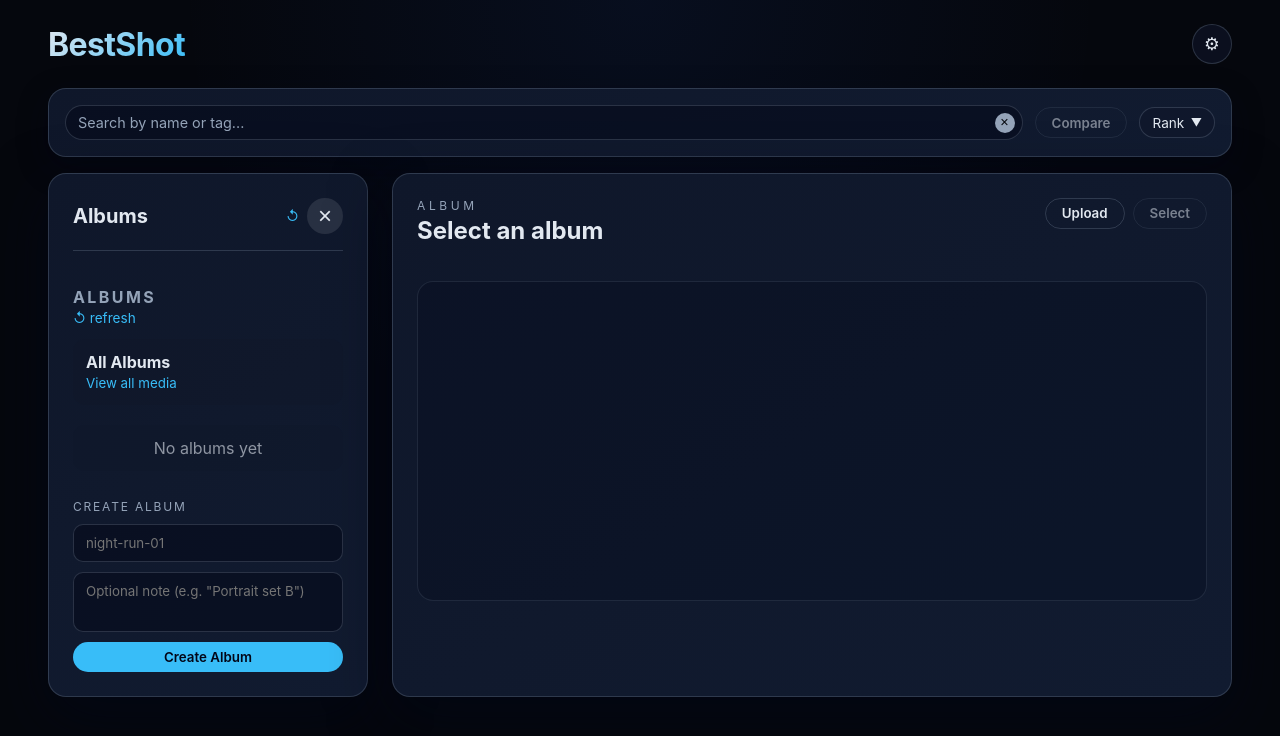
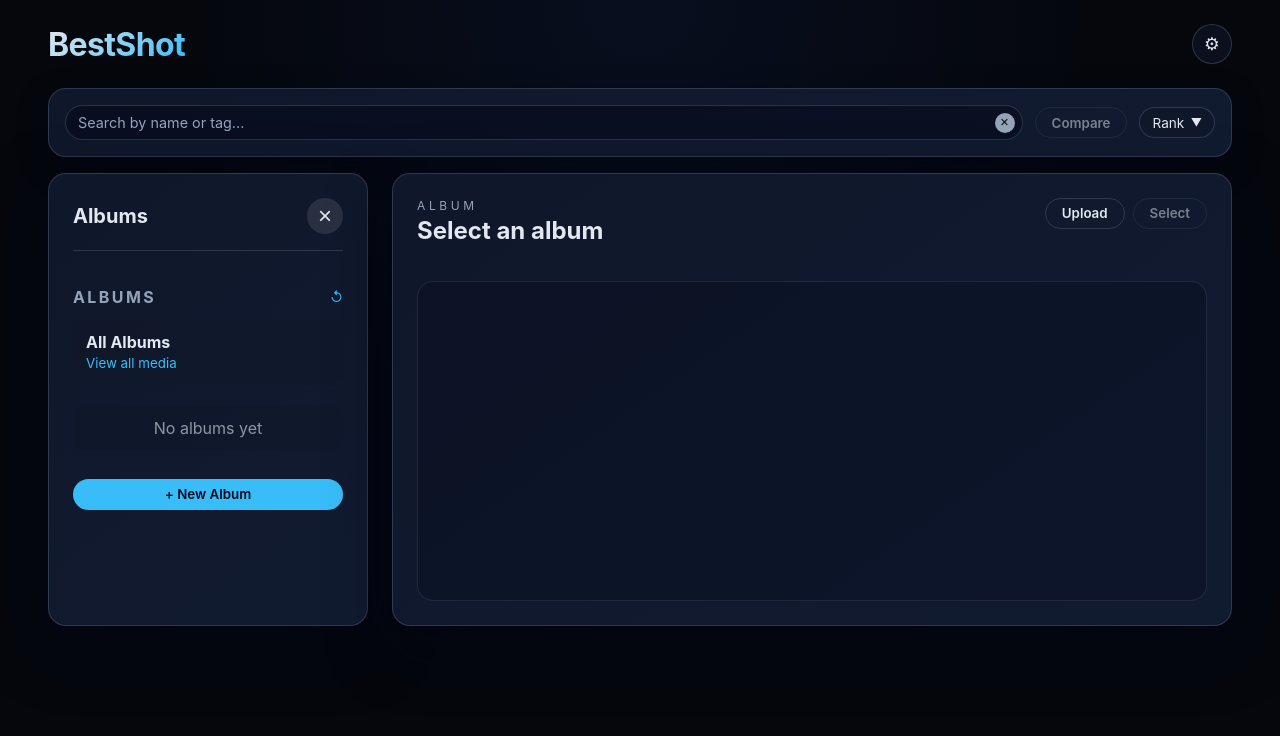
Before and after one commit to Caddickbrown/BestShot, a Flask app: page / in a window 1280 px wide. Shown: the top 736 px of the page. Run offline with Flask 3, Linux system fonts and the light colour scheme; data that the repository does not hold is empty; some libraries are stand-ins or nearby versions.

Commit message:
feat: Implement create album modal and refactor UI
Co-authored-by: danielcaddickbrown <danielcaddickbrown@gmail.com>

```diff
--- a/static/app.js
+++ b/static/app.js
@@ -4,6 +4,10 @@ const newProjectForm = document.getElementById("new-project-form");
 const projectNameInput = document.getElementById("project-name");
 const projectDescriptionInput = document.getElementById("project-description-input");
 const refreshProjectsBtn = document.getElementById("refresh-projects");
+const newProjectBtn = document.getElementById("new-project-btn");
+const createAlbumModal = document.getElementById("create-album-modal");
+const cancelCreateAlbumBtn = document.getElementById("cancel-create-album");
+const createAlbumBackdrop = createAlbumModal?.querySelector(".create-album-modal__backdrop");
 const workspaceTitle = document.getElementById("workspace-title");
 const workspaceMeta = document.getElementById("workspace-meta");
 const galleryDropZone = document.getElementById("gallery-drop-zone");
@@ -18,7 +22,6 @@ const mobileProjectName = document.getElementById("mobile-project-name");
 const projectsPanel = document.getElementById("projects-panel");
 const projectsPanelBackdrop = document.getElementById("projects-panel-backdrop");
 const closeProjectsPanelBtn = document.getElementById("close-projects-panel");
-const refreshProjectsMobileBtn = document.getElementById("refresh-projects-mobile");
 
 const allProjectsOption = document.getElementById("all-projects-option");
 const imagesGrid = document.getElementById("images-grid");
@@ -1353,8 +1356,25 @@ async function createProject(name, description) {
   const created = await res.json();
   projectNameInput.value = "";
   projectDescriptionInput.value = "";
+  closeCreateAlbumModal();
   await fetchProjects();
   await selectProject(created.name);
+}
+
+// ============ Create Album Modal Functions ============
+function openCreateAlbumModal() {
+  createAlbumModal.hidden = false;
+  document.body.style.overflow = "hidden";
+  setTimeout(() => {
+    projectNameInput.focus();
+  }, 50);
+}
+
+function closeCreateAlbumModal() {
+  createAlbumModal.hidden = true;
+  document.body.style.overflow = "";
+  projectNameInput.value = "";
+  projectDescriptionInput.value = "";
 }
 
 // ============ Upload with Progress & Duplicate Detection ============
@@ -2494,6 +2514,8 @@ document.addEventListener("keydown", (event) => {
   if (event.key === "Escape") {
     if (!shortcutsModal.hidden) {
       closeShortcutsModal();
+    } else if (!createAlbumModal.hidden) {
+      closeCreateAlbumModal();
     } else if (!videoModal.hidden) {
       closeVideoModal();
     } else if (!deleteModal.hidden) {
@@ -2557,7 +2579,11 @@ newProjectForm.addEventListener("submit", async (event) => {
 projectDescriptionForm.addEventListener("submit", saveDescription);
 
 refreshProjectsBtn.addEventListener("click", fetchProjects);
-refreshProjectsMobileBtn.addEventListener("click", fetchProjects);
+newProjectBtn.addEventListener("click", openCreateAlbumModal);
+cancelCreateAlbumBtn.addEventListener("click", closeCreateAlbumModal);
+if (createAlbumBackdrop) {
+  createAlbumBackdrop.addEventListener("click", closeCreateAlbumModal);
+}
 
 startCompareBtn.addEventListener("click", openComparisonSelection);
 compareAllBtn.addEventListener("click", () => startComparisonMode("all"));
--- a/static/styles.css
+++ b/static/styles.css
@@ -167,34 +167,6 @@ body {
   color: var(--accent);
 }
 
-.panel-form {
-  display: flex;
-  flex-direction: column;
-  gap: 0.6rem;
-}
-
-.panel-form label {
-  text-transform: uppercase;
-  letter-spacing: 0.15em;
-  font-size: 0.75rem;
-  color: var(--text-muted);
-}
-
-.panel-form input,
-.panel-form textarea {
-  width: 100%;
-  padding: 0.65rem 0.75rem;
-  border-radius: 10px;
-  border: 1px solid var(--border);
-  background: rgba(2, 6, 23, 0.5);
-  color: var(--text);
-  font-family: inherit;
-  resize: none;
-}
-
-.panel-form textarea {
-  min-height: 60px;
-}
 
 .primary,
 .ghost,
--- a/templates/index.html
+++ b/templates/index.html
@@ -96,15 +96,14 @@
         <div class="panel--left__header mobile-only">
           <h2>Albums</h2>
           <div class="panel--left__header-actions">
-            <button id="refresh-projects-mobile" class="text-button" aria-label="Reload albums">↺</button>
             <button id="close-projects-panel" class="panel-close-btn" aria-label="Close">×</button>
           </div>
         </div>
         <div class="panel-section">
-          <div class="panel-head desktop-only">
+          <div class="panel-head">
             <h2>Albums</h2>
             <button id="refresh-projects" class="text-button" aria-label="Reload albums">
-              ↺ refresh
+              ↺
             </button>
           </div>
           <div id="all-projects-option" class="all-projects-option">
@@ -113,24 +112,9 @@
           </div>
           <ul id="projects-list" class="projects"></ul>
         </div>
-        <form id="new-project-form" class="panel-form">
-          <label for="project-name">Create album</label>
-          <input
-            type="text"
-            id="project-name"
-            name="project-name"
-            placeholder="night-run-01"
-            autocomplete="off"
-            required
-          />
-          <textarea
-            id="project-description-input"
-            name="project-description"
-            placeholder='Optional note (e.g. "Portrait set B")'
-            rows="2"
-          ></textarea>
-          <button type="submit" class="primary">Create Album</button>
-        </form>
+        <button id="new-project-btn" class="primary" style="width: 100%;">
+          + New Album
+        </button>
       </aside>
 
       <!-- Mobile backdrop for projects panel -->
@@ -381,6 +365,36 @@
       </div>
     </div>
 
+    <!-- Create Album Modal -->
+    <div id="create-album-modal" class="create-album-modal" hidden>
+      <div class="create-album-modal__backdrop"></div>
+      <div class="create-album-modal__content">
+        <h3>Create New Album</h3>
+        <form id="new-project-form">
+          <label for="project-name">Album Name</label>
+          <input
+            type="text"
+            id="project-name"
+            name="project-name"
+            placeholder="e.g. night-run-01"
+            autocomplete="off"
+            required
+          />
+          <label for="project-description-input">Description (optional)</label>
+          <textarea
+            id="project-description-input"
+            name="project-description"
+            placeholder='e.g. "Portrait set B"'
+            rows="2"
+          ></textarea>
+          <div class="create-album-modal__actions">
+            <button type="submit" class="primary">Create Album</button>
+            <button type="button" id="cancel-create-album" class="ghost">Cancel</button>
+          </div>
+        </form>
+      </div>
+    </div>
+
     <!-- Rename Album Modal -->
     <div id="rename-modal" class="rename-modal" hidden>
       <div class="rename-modal__backdrop"></div>
```
Also changed, not shown: other parts of static/styles.css (+90 -9 lines).
